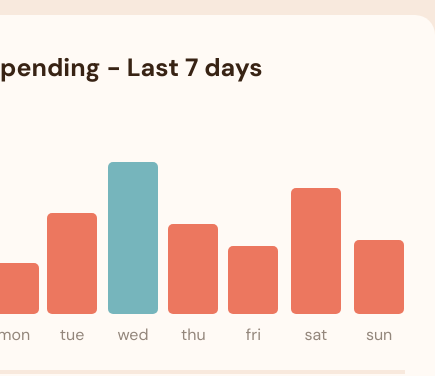
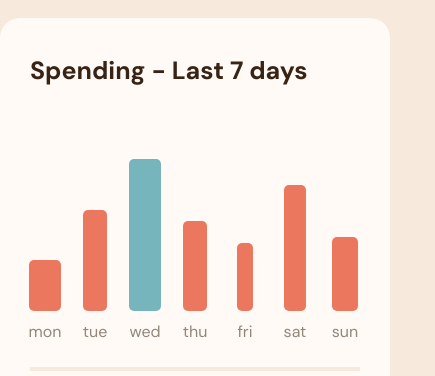
Before and after one commit to shinthantkg/expenses-chart-component, a plain HTML site: page index.html in a window 390 px wide. Shown: the part 227-603 px from the top of the page, 435 px wide, since content can reach past the window. Drawn offline with Linux system fonts and the light colour scheme.

Commit message:
finish mobile design

```diff
--- a/app/js/index.js
+++ b/app/js/index.js
@@ -26,7 +26,6 @@ function renderSpendings(path) {
             amounts.sort((a, b) => b - a);
 
             const highestWeekAmount = amounts[0];
-            console.log(amounts);
 
             barElements.forEach((element) => {
                 let barDay = element.classList[1].slice(16); // Extract the day from the class name (16 is the starting index)
--- a/app/styles/_balance.scss
+++ b/app/styles/_balance.scss
@@ -3,7 +3,6 @@
 .balance {
   background-color: $soft-red;
   color: $very-pale-orange;
-  width: 100%;
 
  &__title {
   font-size: $fs-sm;
--- a/app/styles/_global.scss
+++ b/app/styles/_global.scss
@@ -3,6 +3,7 @@
 html {
   font-size: 100%;
   box-sizing: border-box;
+  height: 100vh;
 }
 
 *,
@@ -16,9 +17,9 @@ body {
   color: $medium-brown;
   font-family: $font;
   font-weight: $fw-reg;
-  height: 100vh;
   margin: 0;
   padding: 0;
+  width: 100vw;
 }
 
 hr {
@@ -56,10 +57,17 @@ hr {
   }
 }
 
+.wrapper {
+  width: $wrapper-width;
+
+  @media only screen and (max-width: 34.375em) {
+    width: 100%;
+  }
+}
+
 .container {
   border-radius: $container-border-radius;
   padding: $container-padding;
-  width: $container-width;
 
   &-gap {
     row-gap: 1.5625em;
--- a/app/styles/_spendings.scss
+++ b/app/styles/_spendings.scss
@@ -24,17 +24,24 @@
     }
   }
 
+  &__day-container {
+    width: 1.875em;
+  }
+
   &__bar {
     background-color: $soft-red;
     border-radius: 0.3125em;
     width: $bar-width;
-    height: 9.5em;
     margin-bottom: 0.625em;
     transition: cursor 0.2s ease-in, opacity 0.2s ease-in;
 
     &:hover {
       cursor: pointer;
       opacity: 0.8;
+    }
+
+    @media only screen and (max-width: 34.375em) {
+      width: 100%;
     }
   }
 
--- a/app/styles/_variables.scss
+++ b/app/styles/_variables.scss
@@ -18,6 +18,6 @@ $fs-lg: 2.8125rem;
 
 // Sizing constants, etc
 $container-padding: 0.9375em 1.875em;
-$container-width: 30em;
+$wrapper-width: 30em;
 $container-border-radius: 1.25em;
 $bar-width: 3.125em;
--- a/index.html
+++ b/index.html
@@ -1,5 +1,5 @@
 <!DOCTYPE html>
-<html lang="en">
+<html lang="en" class="flex flex-jc-c flex-ai-c">
   <head>
     <meta charset="UTF-8" />
     <meta name="viewport" content="width=device-width, initial-scale=1.0" />
@@ -24,8 +24,9 @@
 
     <title>Frontend Mentor | Expenses chart component</title>
   </head>
-  <body class="flex flex-jc-c flex-ai-c">
-    <main>
+
+  <body class="flex flex-jc-c">
+    <main class="wrapper">
       <section>
         <div class="flex flex-fd-c container-gap">
           <header class="balance container flex flex-jc-sb">
@@ -45,49 +46,49 @@
             <h2 class="spendings__title spendings__title--week">Spending - Last 7 days</h2>
 
             <div class="flex flex-jc-sb">
-              <div class="flex flex-fd-c flex-jc-fe flex-ai-c">
+              <div class="spendings__day-container flex flex-fd-c flex-jc-fe flex-ai-c">
                 <span class="spendings__amount--daily spendings__amount--daily-mon hidden"></span>
                 <div class="flex flex-fd-c flex-ai-c">
                   <div class="spendings__bar spendings__bar--monday" role="img" aria-label="Monday"></div>
                   <span>mon</span>
                 </div>
               </div>
-              <div class="flex flex-fd-c flex-jc-fe flex-ai-c">
+              <div class="spendings__day-container flex flex-fd-c flex-jc-fe flex-ai-c">
                 <span class="spendings__amount--daily spendings__amount--daily-tue hidden"></span>
                 <div class="flex flex-fd-c flex-ai-c">
                   <div class="spendings__bar spendings__bar--tuesday" role="img" aria-label="Tuesday"></div>
                   <span>tue</span>
                 </div>
               </div>
-              <div class="flex flex-fd-c flex-jc-fe flex-ai-c">
+              <div class="spendings__day-container flex flex-fd-c flex-jc-fe flex-ai-c">
                 <span class="spendings__amount--daily spendings__amount--daily-wed hidden"></span>
                 <div class="flex flex-fd-c flex-ai-c">
                   <div class="spendings__bar spendings__bar--wednesday" role="img" aria-label="Wednesday"></div>
                   <span>wed</span>
                 </div>
               </div>
-              <div class="flex flex-fd-c flex-jc-fe flex-ai-c">
+              <div class="spendings__day-container flex flex-fd-c flex-jc-fe flex-ai-c">
                 <span class="spendings__amount--daily spendings__amount--daily-thu hidden"></span>
                 <div class="flex flex-fd-c flex-ai-c">
                   <div class="spendings__bar spendings__bar--thursday" role="img" aria-label="Thursday"></div>
                   <span>thu</span>
                 </div>
               </div>
-              <div class="flex flex-fd-c flex-jc-fe flex-ai-c">
+              <div class="spendings__day-container flex flex-fd-c flex-jc-fe flex-ai-c">
                 <span class="spendings__amount--daily spendings__amount--daily-fri hidden"></span>
                 <div class="flex flex-fd-c flex-ai-c">
                   <div class="spendings__bar spendings__bar--friday" role="img" aria-label="Friday"></div>
                   <span>fri</span>
                 </div>
               </div>
-              <div class="flex flex-fd-c flex-jc-fe flex-ai-c">
+              <div class="spendings__day-container flex flex-fd-c flex-jc-fe flex-ai-c">
                 <span class="spendings__amount--daily spendings__amount--daily-sat hidden"></span>
                 <div class="flex flex-fd-c flex-ai-c">
                   <div class="spendings__bar spendings__bar--saturday" role="img" aria-label="Saturday"></div>
                   <span>sat</span>
                 </div>
               </div>
-              <div class="flex flex-fd-c flex-jc-fe flex-ai-c">
+              <div class="spendings__day-container flex flex-fd-c flex-jc-fe flex-ai-c">
                 <span class="spendings__amount--daily spendings__amount--daily-sun hidden"></span>
                 <div class="flex flex-fd-c flex-ai-c">
                   <div class="spendings__bar spendings__bar--sunday" role="img" aria-label="Sunday"></div>
```
Also changed, not shown: app/styles/style.css, 1 other file.
